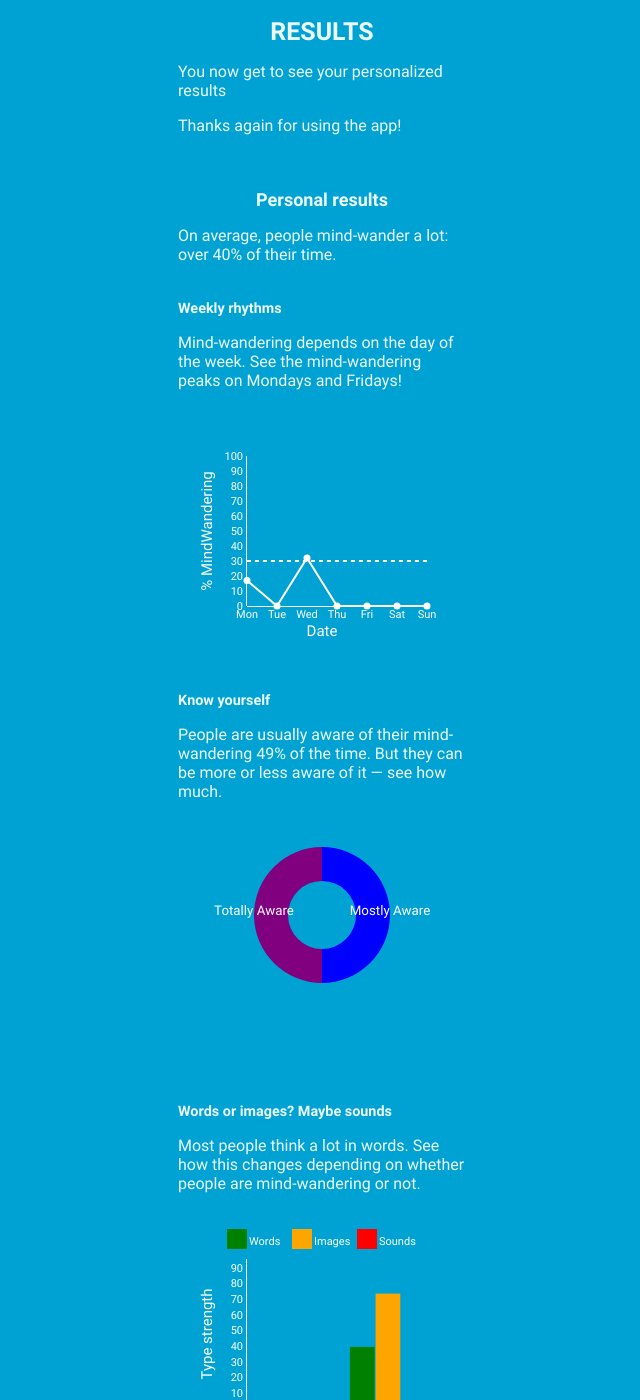
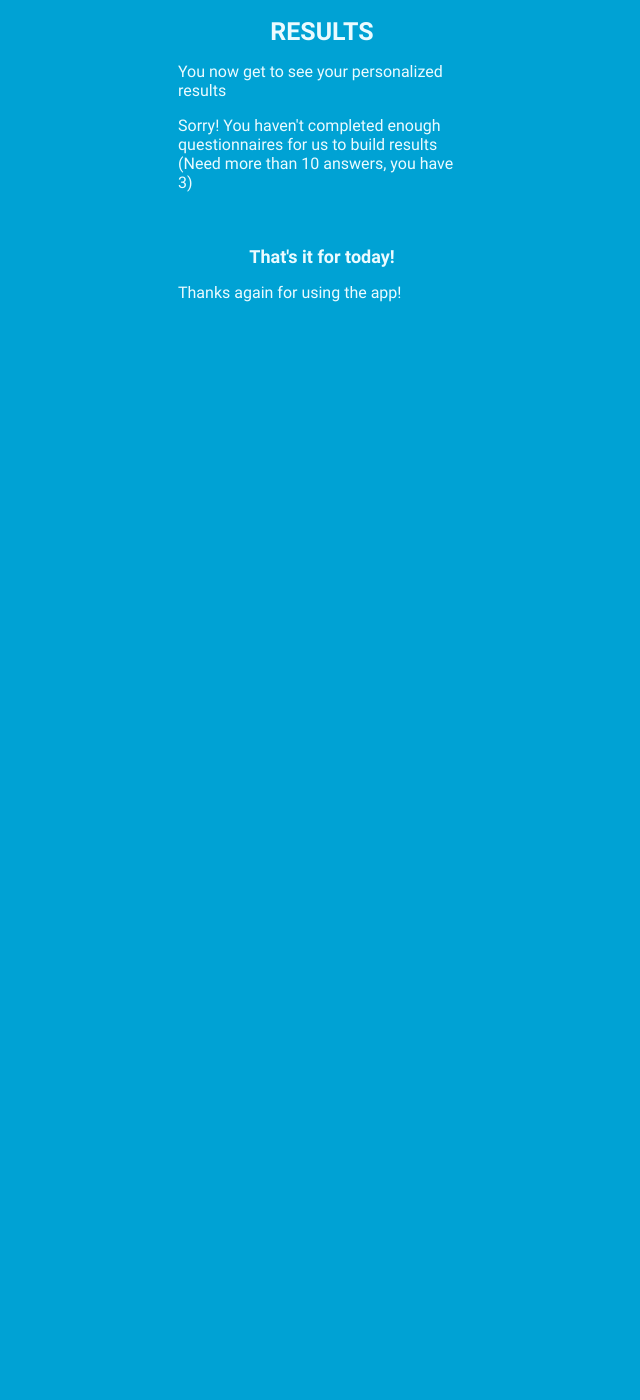
Before and after one commit to daydreaming-experiment/daydreaming-the-app.net, a Jekyll site: the page results/device/index.html, which Jekyll copies as it is, in a window 1280 px wide and 1400 px high. Shown: the whole window, without its empty margins (318-958 px from the left). Built offline with Jekyll 4.4.1, drawn with Linux system fonts in a browser that asks for light colours; Markdown is read by kramdown in place of the engine named in the settings; some of the changed lines change nothing that is shown; some of the changed text lies outside the part shown.

```diff
--- a/results/device/index.html
+++ b/results/device/index.html
@@ -13,14 +13,17 @@
     <h1>Results</h1>
     <!--<a id="switch" href="#">Global <-> personal</a>-->
     <p>You now get to see your personalized results</p>
-    <p>Thanks again for using the app!</p>
 
     <div class="selected" id="global">
-      <div class="static-plot-container">
+      <div id="stats-intro">
+      </div>
+
+      <div class="static-plot-container" id="results">
+        <!--
         <h2>Personal results</h2>
         <p>On average, people mind-wander a lot: over 40% of their time.</p>
         <h3>Weekly rhythms</h3>
-        <p>Mind-wandering depends on the day of the week. See the mind-wandering peaks on Mondays and Fridays!</p>
+        <p>Mind-wandering depends on the day of the week!</p>
         <div id="focus_weekly_rythms"></div>
         <h3>Know yourself</h3>
         <p>People are usually aware of their mind-wandering 49% of the time. But they can be more or less aware of it &mdash; see how much.</p>
@@ -34,7 +37,9 @@
         <p>... but it sure depends on how many people are around! The more people around, the greater the awareness, except when we're alone or in a crowd.</p>
         <div id="awareness_of_surroundings_people"></div>
         <h2>That's it for today!</h2>
+        -->
       </div>
+
     </div>
     <!--<div id="personal">-->
         <!--<h2>Personal results</h2>-->
--- a/results/device/index.js
+++ b/results/device/index.js
@@ -115,7 +115,6 @@
     var aware_cat = Object.keys(mw_aware_count);
     var people_cat = Object.keys(aw_surround_people_list);
     var location_cat = Object.keys(aw_surround_loc_list);
-    var thinking_cat = Object.keys(thinking_focus_list);
 
 
     // function to discretize [0,100] into categories
@@ -181,6 +180,10 @@
     //----------------------------
 
 
+    // some global stats on results
+    var n_probe_results = 0
+
+
     // iterating over all results for a particular subject
     for (var ir = 0; ir < results.length; ir++) {
 
@@ -189,12 +192,13 @@
 
       // parsing probe sequences only
       if (tipe === "probe") {
+        n_probe_results += 1
 
         // extract pageGroups
         var pageGroups = rdata["pageGroups"];
         var systemTimestamp = pageGroups[0]['pages'][0]['systemTimestamp']
         var d = new Date(systemTimestamp);
-        var day = days_list[d.getDay() - 1]; // getting day name from index
+        var day = days_list[d.getDay()]; // getting day name from index
         var focus;
         var aware;
         var location;
@@ -222,8 +226,11 @@
                 // - daily rythm (% mindwandering / day)
                 if ("How focused were you on what you were doing?" in answers) {
                   var answer = answers["How focused were you on what you were doing?"]
+
+                  if (answer != undefined) {
                     mindwandering_day_list[day].push(answer)
                     focus = (answer > 50) ? "Focused Mind" : "Wandering Mind";
+                  }
                   // $("<p> Focus (1:focused, 0: mindwander)" + focus +  "</p>").insertAfter("div#main p:last-child");
                 }
 
@@ -295,6 +302,7 @@
 
                 //$("<p>" + questionName  + "</p>").insertAfter("div#main p:last-child");
 
+                location = null;
                 if (questionName == "probe.location") {
                   if (subquestion["answer"] != undefined) {
                     location = subquestion["answer"]['choices'];
@@ -307,6 +315,7 @@
                   }
                 }
 
+                people = null;
                 if (questionName == "probe.people") {
                   if (subquestion["answer"] != undefined) {
                     people = subquestion["answer"]['sliders']["How many people are there?"];
@@ -323,9 +332,17 @@
 
 
         if (aware > -1) {
+          if (people != undefined) {
             aw_surround_people_list[getCategory(people, 0, 100, people_cat)].push(aware);
-          aw_surround_loc_list[getCategory(people, 0, 100, location_cat)].push(aware);
           }
+          if (location != undefined) {
+            // location is a list from the location matrix
+            for (var i = 0; i < location.length; i++) {
+              aw_surround_loc_list[location[i]].push(aware);
+            }
+          }
+        }
+
 
       }
 
@@ -339,7 +356,6 @@
     var aw_surround_loc_av = mean_of_dict_lists(aw_surround_loc_list)
 
     // ---------------- awareness of mind wandering (Totally / mostly aware-unaware)
-
 
     // Names
     // data_awareness_mw
@@ -358,6 +374,10 @@
     var daily_rythm_mw = dict_to_list(mindwandering_day_av,["x","y"]);
 
     // ------------------------------------------------------------
+
+
+
+
 
 
 // my try to do a grap design where I understand every single line
@@ -523,16 +543,14 @@
             .attr("width", width)
             .attr("height", height);
 
+
         var x = d3.scale.ordinal()
                 .domain(ws_bar.labels)
                 .rangePoints([rect_width*1.5 +margins_bar.left, width-margins_bar.right-rect_width*1.5]),
 
             yRange = d3.scale.linear().range([height - margins_bar.bottom, margins_bar.top])
-                .domain([d3.min(ws_bar.data, function(d) {
-                  return d.value;
-                }), d3.max(ws_bar.data, function(d) {
-                  return d.value;
-                })*1.3  ]), // extend graph by 20% to allow for legend on top
+                .domain([d3.min(ws_bar.data, function(d) {return d.value;}),
+                  d3.max(ws_bar.data, function(d) {return d.value;})*1.3]), // extend graph by 20% to allow for legend on top
 
             xAxis = d3.svg.axis()
                 .scale(x)
@@ -544,6 +562,7 @@
                 .tickSize(1)
                 .orient('left')
                 .tickSubdivide(true);
+
 
         vis.append('svg:g')
             .attr('class', 'x axis')
@@ -588,7 +607,7 @@
               return i * (width / ws_bar.data.length) + (width / ws_bar.data.length - barPadding) / 2;
             })
             .attr("y", function(d) {
-              return h - (d.value * 4) + 14;  //15 is now 14
+              return height - (d.value * 4) + 14;  //15 is now 14
             })
             .attr("font-family", "sans-serif")
             .attr("font-size", "11px")
@@ -971,12 +990,54 @@
 
 //------------- Display graph objects
 
+    function pie_ok() {
+      var total = 0;
+      for (var i = 0; i < data_awareness_mw.length; i++) {
+        total += data_awareness_mw[i].value;
+      }
+      return total>0;
+    }
+
+
+    if (n_probe_results > 10) {
+
+      $('#stats-intro').append('Displayed results are based on ' + n_probe_results.toString() + ' answers to our daily questionnaires')
+
+      // Construct results dynamically
+      $("#results").append("<h2>Personal results</h2>");
+      $("#results").append("<p>On average, people mind-wander a lot: over 40% of their time.</p>");
+      $("#results").append("<h3>Weekly rhythms</h3>");
+      $("#results").append("<p>Mind-wandering depends on the day of the week!</p>")
+      $("#results").append("<div id='focus_weekly_rythms'></div>")
+      $("#results").append("<h3>Know yourself</h3>")
+      $("#results").append("<p>People are usually aware of their mind-wandering 49% of the time. But they can be more or less aware of it &mdash; see how much.</p>");
+      $("#results").append("<div id='mindwandering_awareness'></div>")
+      $("#results").append("<h3>Words or images? Maybe sounds</h3>");
+      $("#results").append("<p>Most people think a lot in words. See how this changes depending on whether people are mind-wandering or not.</p>");
+      $("#results").append("<div id='words_and_sounds'></div>")
+      $("#results").append("<h3>Surroundings</h3>");
+      $("#results").append("<p>People's awareness of their surroundings is pretty much independant of where they are...</p>");
+      $("#results").append("<div id='awareness_of_surroundings_location'></div>");
+      $("#results").append("<p>... but it sure depends on how many people are around! The more people around, the greater the awareness, except when we're alone or in a crowd.</p>")
+      $("#results").append("<div id='awareness_of_surroundings_people'></div>")
+
+
+
+      // check awareness data
+      if (pie_ok()) {
         awareness_pie.display();
+      }
       ws_bar.display();
       weekly_line.display();
       aware_loc_bar.display();
       aware_ppl_bar.display();
+    } else {
+      $('#stats-intro').append("Sorry! You haven't completed enough questionnaires for us to build results (Need more than 10 answers, you have "+n_probe_results.toString()+")")
 
+    }
+
+    $("#results").append("<h2>That's it for today!</h2>");
+    $("#results").append("<p>Thanks again for using the app!</p>")
 
   });
 
```
Also changed, not shown: 1 other file. Lines whose indentation alone changed are shown as unchanged.
